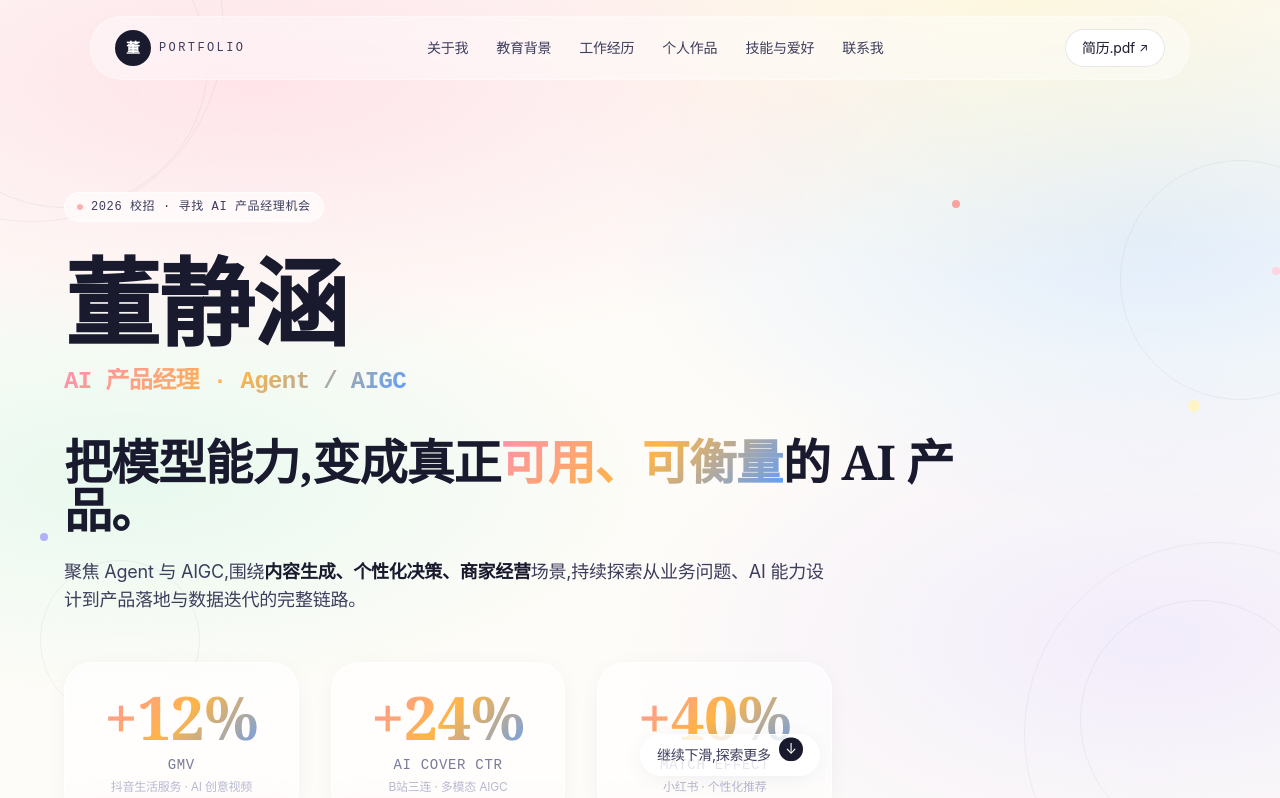
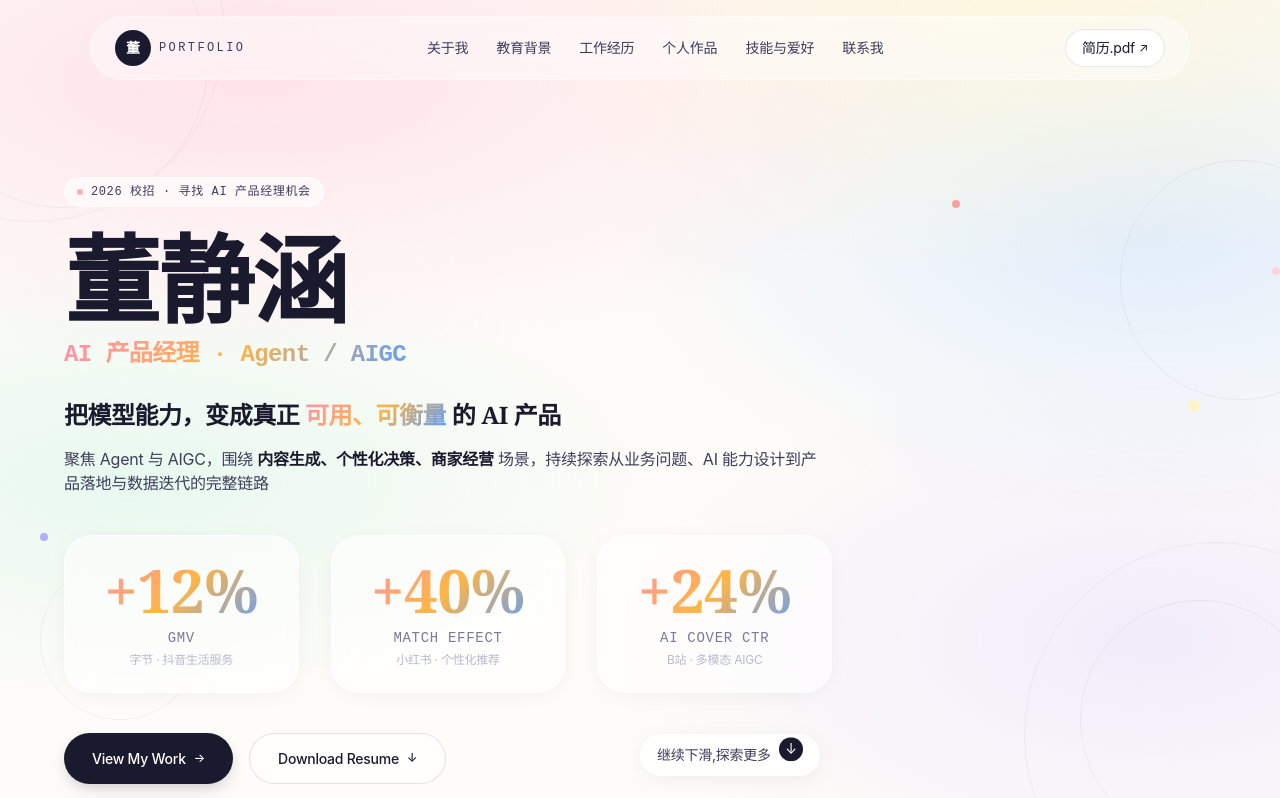
Before and after one commit to djh20010513/personal-site, a Next.js app: page / in a window 1280 px wide. Shown: the top 798 px of the page. Built offline with nearby package versions, Linux system fonts and the light colour scheme.

Commit message:
fix: hero 顶部间距 / 主标题缩小去句号 / 数据顺序改为字节-小红书-B站

```diff
--- a/app/page.tsx
+++ b/app/page.tsx
@@ -10,11 +10,11 @@ export default function Home() {
       <FloatingDecorations />
 
       {/* ============ Hero - 5 秒传达三件事 ============ */}
-      <section className="min-h-screen flex items-center px-6 pt-32 pb-20 relative">
+      <section className="min-h-screen flex items-center px-6 pt-28 pb-20 relative">
         <div className="max-w-6xl mx-auto w-full relative">
 
           {/* 顶部小标签 - 身份 */}
-          <div className="inline-flex items-center gap-2 mb-8 px-3 py-1.5 bg-white/60 backdrop-blur-md border border-white/80 rounded-full">
+          <div className="inline-flex items-center gap-2 mb-6 px-3 py-1.5 bg-white/60 backdrop-blur-md border border-white/80 rounded-full">
             <span className="w-1.5 h-1.5 rounded-full bg-accent-warm animate-pulse" />
             <span className="font-mono text-xs tracking-wider text-ink-700">
               2026 校招 · 寻找 AI 产品经理机会
@@ -22,28 +22,28 @@ export default function Home() {
           </div>
 
           {/* 姓名 + 职位 */}
-          <h1 className="font-serif text-6xl md:text-8xl font-black tracking-tightish leading-[0.95] mb-4">
+          <h1 className="font-serif text-6xl md:text-8xl font-black tracking-tightish leading-[0.95] mb-3">
             <span className="text-ink-900">{profile.name}</span>
           </h1>
 
-          <div className="mb-10">
+          <div className="mb-7">
             <span className="text-xl md:text-2xl font-bold text-gradient-rainbow font-mono tracking-tight">
               {profile.title} · Agent / AIGC
             </span>
           </div>
 
           {/* 主标题 - 1 句话讲清做什么 */}
-          <h2 className="font-serif text-3xl md:text-5xl font-bold tracking-tightish leading-[1.2] text-ink-900 mb-6 max-w-4xl">
-            把模型能力,变成真正<em className="not-italic text-gradient-rainbow">可用、可衡量</em>的 AI 产品。
+          <h2 className="font-serif text-xl md:text-2xl font-bold tracking-tightish leading-[1.4] text-ink-900 mb-4 max-w-4xl">
+            把模型能力，变成真正 <em className="not-italic text-gradient-rainbow">可用、可衡量</em> 的 AI 产品
           </h2>
 
           {/* 副标题 */}
-          <p className="text-base md:text-lg text-ink-700 leading-relaxed max-w-3xl mb-12">
-            聚焦 Agent 与 AIGC,围绕<em className="not-italic text-ink-900 font-semibold">内容生成、个性化决策、商家经营</em>场景,持续探索从业务问题、AI 能力设计到产品落地与数据迭代的完整链路。
+          <p className="text-sm md:text-base text-ink-700 leading-relaxed max-w-3xl mb-10">
+            聚焦 Agent 与 AIGC，围绕 <em className="not-italic text-ink-900 font-semibold">内容生成、个性化决策、商家经营</em> 场景，持续探索从业务问题、AI 能力设计到产品落地与数据迭代的完整链路
           </p>
 
           {/* 三大数据 - 拿过什么结果 */}
-          <div className="grid grid-cols-3 gap-4 md:gap-8 mb-12 max-w-3xl">
+          <div className="grid grid-cols-3 gap-4 md:gap-8 mb-10 max-w-3xl">
             <div className="card p-6 text-center">
               <div className="font-serif text-4xl md:text-6xl font-black text-gradient-rainbow mb-2 leading-none">
                 +12%
@@ -51,16 +51,7 @@ export default function Home() {
               <div className="font-mono text-xs md:text-sm text-ink-500 tracking-wider uppercase">
                 GMV
               </div>
-              <div className="text-xs text-ink-300 mt-1">抖音生活服务 · AI 创意视频</div>
-            </div>
-            <div className="card p-6 text-center">
-              <div className="font-serif text-4xl md:text-6xl font-black text-gradient-rainbow mb-2 leading-none">
-                +24%
-              </div>
-              <div className="font-mono text-xs md:text-sm text-ink-500 tracking-wider uppercase">
-                AI Cover CTR
-              </div>
-              <div className="text-xs text-ink-300 mt-1">B站三连 · 多模态 AIGC</div>
+              <div className="text-xs text-ink-300 mt-1">字节 · 抖音生活服务</div>
             </div>
             <div className="card p-6 text-center">
               <div className="font-serif text-4xl md:text-6xl font-black text-gradient-rainbow mb-2 leading-none">
@@ -70,6 +61,15 @@ export default function Home() {
                 Match Effect
               </div>
               <div className="text-xs text-ink-300 mt-1">小红书 · 个性化推荐</div>
+            </div>
+            <div className="card p-6 text-center">
+              <div className="font-serif text-4xl md:text-6xl font-black text-gradient-rainbow mb-2 leading-none">
+                +24%
+              </div>
+              <div className="font-mono text-xs md:text-sm text-ink-500 tracking-wider uppercase">
+                AI Cover CTR
+              </div>
+              <div className="text-xs text-ink-300 mt-1">B站 · 多模态 AIGC</div>
             </div>
           </div>
 
```
